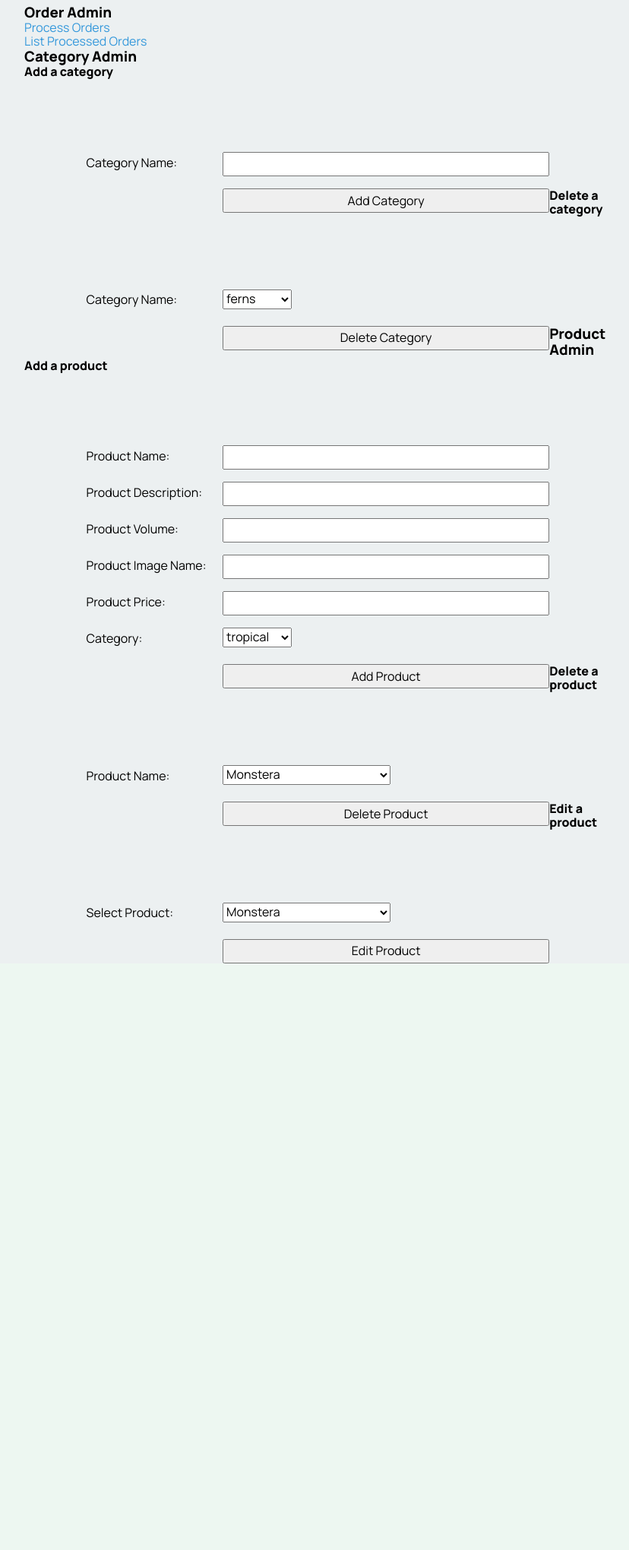
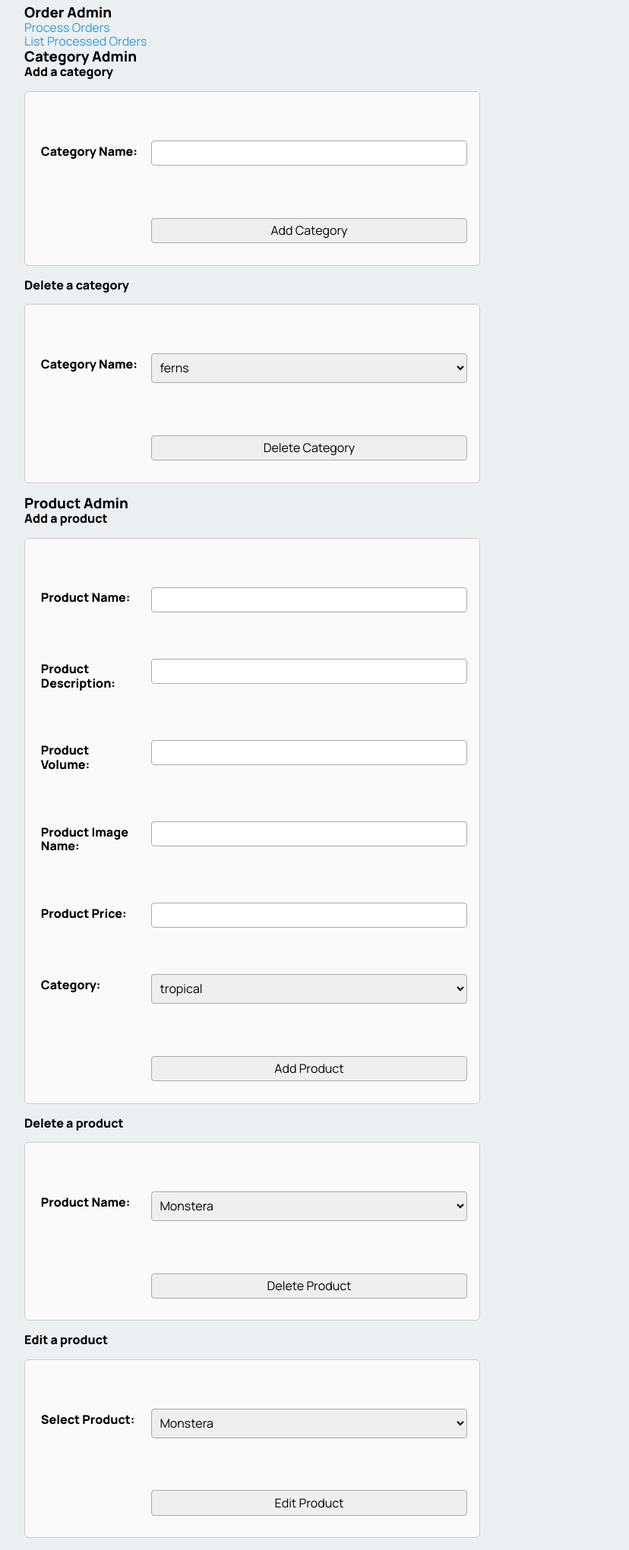
Before and after one commit to ksenek/Plantitude-Site, a Flask app: a page that uses templates/base.html in a window 1280 px wide. Shown: the part 158-2198 px from the top of the page at 76% size, without its empty margins (224-1052 px from the left). Before the commit the page ends 1426 px from the top, so only its background shows below. Run offline with Flask 3, Linux system fonts and the light colour scheme; a user stored in the database is signed in; data comes from the database, SQL or seed files in the repository.

Commit message:
Update edit product css
Updated the edit product elements. Now styled to include preview window for current image stored and also added functionality of radiobuttons to select placeholder image or add own image

```diff
--- a/static/plants.css
+++ b/static/plants.css
@@ -159,7 +159,6 @@
   background-color: #005fa3;
 }
 
-
 .myform {
   width: 80%;
   margin: auto;
@@ -179,6 +178,11 @@
 .form-element {
   width: 70%;
   float: left;
+}
+
+.form-group select {
+  padding: 0.3rem;
+  width: 100%;
 }
 
 .button-group {
@@ -257,8 +261,8 @@
 .owner-photo {
   width: 100%;
   max-width: 300px;
-  height: 200px;          /* Fixed height to ensure equal size */
-  object-fit: cover;      /* Ensures the image fills the area nicely */
+  height: 200px;
+  object-fit: cover;
   border-radius: 5px;
   margin-bottom: 1rem;
   display: block;
@@ -266,12 +270,10 @@
   margin-right: auto;
 }
 
-
 .owner-info {
   text-align: center;
 }
 
-/* Responsive layout for smaller screens */
 @media (max-width: 768px) {
   .contact-card {
     flex-direction: column;
@@ -290,7 +292,7 @@
 
 .image-card {
   width: 300px;
-  height: 400px; /* 🔒 Ensures all cards are the same height */
+  height: 400px;
   background: white;
   padding: 1rem;
   border-radius: 10px;
@@ -303,8 +305,8 @@
 
 .image-card img {
   width: 100%;
-  height: 200px; /* 🔒 Keeps image height consistent */
-  object-fit: cover; /* Crops image to fit neatly */
+  height: 200px;
+  object-fit: cover;
   border-radius: 5px;
   margin-bottom: 1rem;
 }
@@ -346,12 +348,10 @@ th{
   border: none;
   border-radius: 4px;
   cursor: pointer;
-
 }
 
 .button:hover {
   background-color: rgba(52, 152, 219, 1.0);
-
 }
 
 .button:active {
@@ -413,3 +413,123 @@ th{
   margin: 1.5rem 0;
   color: #333;
 }
+
+.myform {
+  max-width: 600px;
+  margin: 1em 0;
+  padding: 1em;
+  border: 1px solid #ccc;
+  background: #fafafa;
+  border-radius: 6px;
+}
+
+.form-group {
+  display: flex;
+  margin-bottom: 0.8em;
+}
+
+.form-label {
+  flex: 0 0 150px;
+  font-weight: bold;
+  padding-right: 1em;
+}
+
+.form-element {
+  flex: 1;
+}
+
+.form-element input,
+.form-element select,
+.form-element textarea {
+  width: 100%;
+  padding: 0.4em;
+  border: 1px solid #aaa;
+  border-radius: 4px;
+  font-size: 1em;
+}
+
+.button-group,
+.form-element input[type="submit"] {
+  margin-top: 0.5em;
+}
+
+.button {
+  display: inline-block;
+  padding: 0.5em 1em;
+  background: #0056b3;
+  color: #fff;
+  border: none;
+  border-radius: 4px;
+  text-decoration: none;
+}
+
+.button:hover {
+  background: #003d80;
+}
+
+.cancel-button {
+  background-color: #aaa;
+  margin-left: 0.8rem;
+}
+
+.cancel-button:hover {
+  background-color: #888;
+}
+
+
+/* 🔹 Product image choice section */
+.image-choice {
+  margin-top: 1.5rem;
+  padding: 1rem;
+  background-color: #f9f9f9;
+  border: 1px solid #dcdcdc;
+  border-radius: 6px;
+}
+
+.image-choice h3 {
+  margin-bottom: 0.5rem;
+  font-size: 1.3rem;
+  color: #0077cc;
+}
+
+.image-choice p {
+  margin-bottom: 1rem;
+  font-size: 0.95rem;
+  color: #555;
+}
+
+.image-option {
+  display: flex;
+  align-items: center;
+  margin-bottom: 0.8rem;
+}
+
+.image-option input[type="radio"] {
+  margin-right: 0.5rem;
+}
+
+.image-option label {
+  margin-right: 0.5rem;
+  font-weight: 500;
+  color: #333;
+}
+
+.image-option input[type="text"] {
+  flex: 1;
+  padding: 0.4rem;
+  border: 1px solid #ccc;
+  border-radius: 4px;
+  font-size: 1rem;
+}
+
+.image-preview {
+  margin-top: 1rem;
+  text-align: center;
+}
+
+.image-preview img {
+  max-width: 200px;
+  height: auto;
+  border-radius: 5px;
+  border: 1px solid #ddd;
+}
```
Lines whose indentation alone changed are shown as unchanged.
